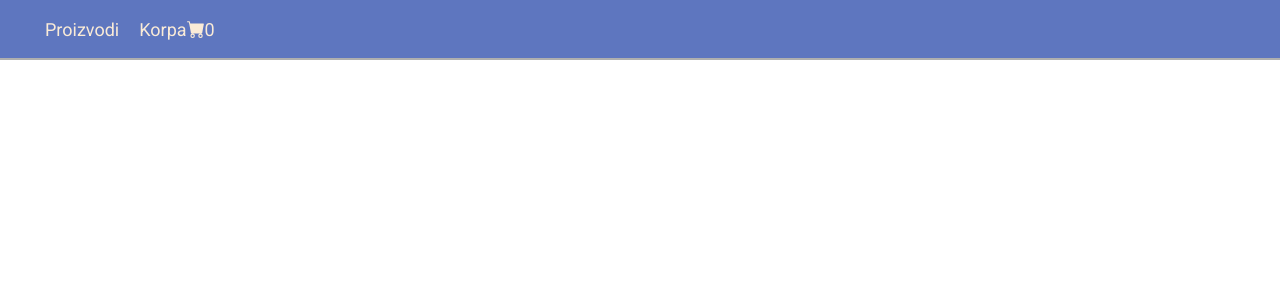
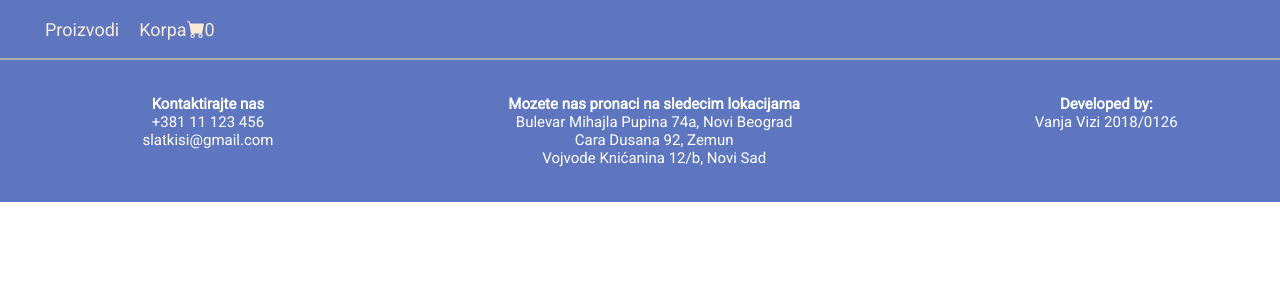
Before and after one commit to VanjaVizi/web-prodavnica-react-domaci3, a React (Create React App) app: page /korpa in a window 1280 px wide. Before the commit this address had no page. Shown: the top 300 px of the page. Built offline with nearby package versions, Linux system fonts and the light colour scheme.

Commit message:
dodat futer

```diff
--- a/package.json
+++ b/package.json
@@ -6,7 +6,10 @@
     "@testing-library/jest-dom": "^5.16.1",
     "@testing-library/react": "^12.1.2",
     "@testing-library/user-event": "^13.5.0",
+    "bootstrap": "^5.1.3",
+    "mdbreact": "^5.2.0",
     "react": "^17.0.2",
+    "react-bootstrap": "^2.1.2",
     "react-dom": "^17.0.2",
     "react-icons": "^4.3.1",
     "react-router-dom": "^6.2.1",
--- a/src/App.css
+++ b/src/App.css
@@ -124,3 +124,85 @@ body{
   border-radius: 3px;
   border-width: 0px;
 }
+
+
+
+/*za futer*/
+.footer {
+  display: grid;
+  grid-template-columns: auto auto auto;
+  grid-gap: 10px;
+  background-color: #5e76bf;
+  padding: 10px;
+
+}
+
+.footer > div {
+  background-color: #5e76bf;
+  color:#fff;
+  text-align: center;
+  padding: 10px 0;
+  font-size: 15px;
+  text-align: center;
+}
+.footer ul{
+  list-style-type: none;
+}
+.footer a{
+  text-decoration: none;
+  color:white;
+
+}
+.footer a:hover{
+  color:#bb383c;
+
+}
+
+
+/*Ovo su one ikone za drustvene mreze(to je sve ovo sa klasom .fa)*/
+.footer .fa{
+  font-size:30px;
+}
+
+.fa {
+  padding: 10px;
+  width: 30px;
+  text-align: center;
+  text-decoration: none;
+
+}
+.fa:hover {
+  opacity: 0.7;
+}
+
+.fa-facebook {
+  background: #3B5998;
+  color: white;
+}
+
+.fa-youtube {
+  background: #bb0000;
+  color: white;
+}
+
+.fa-instagram {
+  background: #125688;
+  color: white;
+}
+
+
+
+@media (max-width: 800px) {
+
+
+  /*Responzivnost za futer*/
+
+  /*pogledaj kako su podeseni divovi u futeru, stoje svi u jednom redu, 3 kolone(3 diva)*/
+  .footer > div { /*kada smanjimo prozor na manje od 800px svi divovi u futeru treba da se pretvore u kolonu koja ce biti siroka 3 kolone(zbog span=3)*/
+    grid-column: span 3;
+  }
+
+
+
+
+}
--- a/src/App.js
+++ b/src/App.js
@@ -1,11 +1,13 @@
 
-import './App.css';
+
 import Products from './components/Products';
 import NavBar from "./components/Navbar";
 import { BsCartFill } from "react-icons/bs";
 import { useState } from "react";
 import { BrowserRouter, Routes, Route } from "react-router-dom";
+import Footer from './components/Footer';
 
+import './App.css';
 function App() {
   const [cartNum, setCartNum] = useState(0);
   const [products] = useState([
@@ -129,6 +131,7 @@ function App() {
         />
         {/* <Route path="/korpa" element={<Cart books={cartBooks} />} /> */}
       </Routes>
+      <Footer></Footer>
   </BrowserRouter>
   );
 }
--- /dev/null
+++ b/src/components/Footer.jsx
@@ -0,0 +1,34 @@
+import React from "react";
+import {FaFacebookSquare} from "react-router-dom";
+
+function Footer( ) {
+    return (
+        <div class="footer">
+        <div class="footerItem">
+            <ul>
+               <strong>Kontaktirajte nas</strong>
+                <li>+381 11 123 456</li>
+                <li>slatkisi@gmail.com</li>
+            </ul>
+        </div>
+        <div class="footerItem">
+            <ul>
+               <strong>Mozete nas pronaci na sledecim lokacijama</strong>
+                <li>Bulevar Mihajla Pupina 74a, Novi Beograd</li>
+                <li>Cara Dusana 92, Zemun</li>
+                <li>Vojvode Knićanina 12/b, Novi Sad</li>
+
+            </ul>
+        </div>
+        <div class="footerItem">
+            <ul>
+                <strong>Developed by:</strong>
+
+                <li><a href="https://www.linkedin.com/in/vanja-vizi-a85180183/"  target="_blank">Vanja Vizi 2018/0126</a></li>
+            </ul>
+        </div>
+
+    </div>
+      );
+}
+export default Footer;
```
Also changed, not shown: 1 other file (tests, documents, lock files or other folders). Lines whose indentation alone changed are shown as unchanged.
